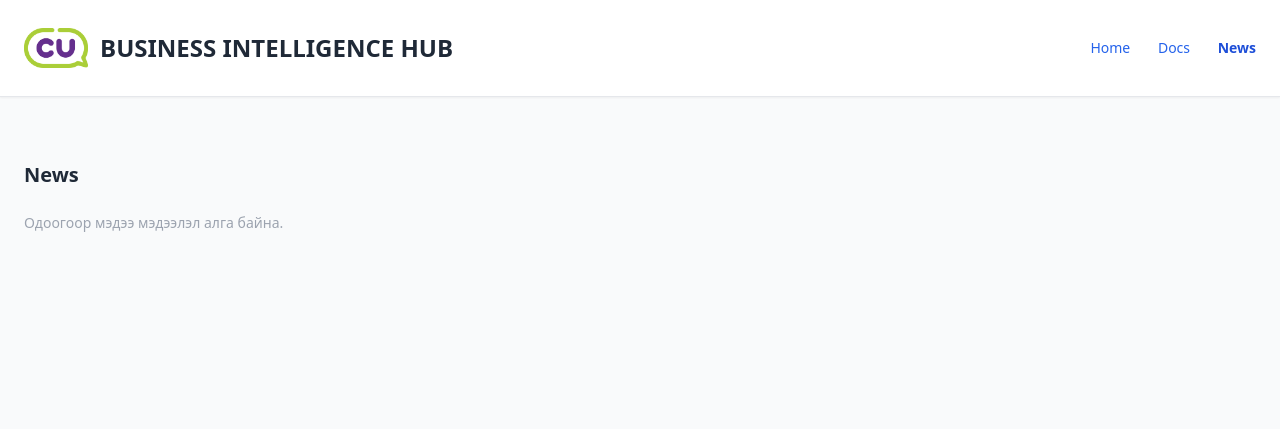
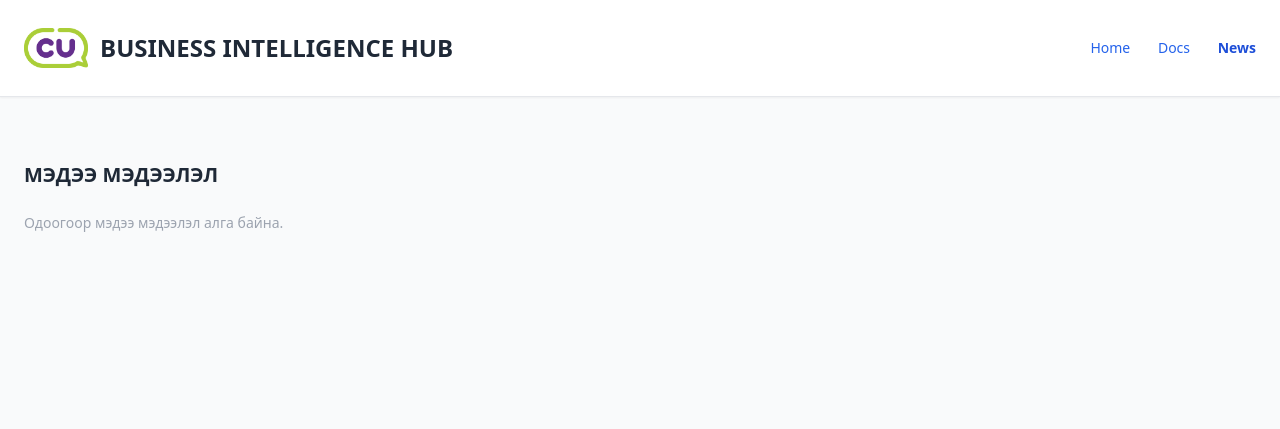
Before and after one commit to Baljka5/bi-report-dashboard, a Django app: page /news/ in a window 1280 px wide. Shown: the top 429 px of the page. Run offline with Django 3.2, Linux system fonts and the light colour scheme; data that the repository does not hold is empty; some libraries are stand-ins or nearby versions.

```diff
--- a/bi_report/report_app/views.py
+++ b/bi_report/report_app/views.py
@@ -1,5 +1,8 @@
 from django.shortcuts import render, get_object_or_404
 from .models import News, Category
+
+from django.db.models.functions import TruncMonth
+from django.db.models import Count
 
 
 def dashboard_view(request):
@@ -23,9 +26,25 @@ def docs_view(request):
 
 
 def news_view(request):
-    news_items = News.objects.order_by('-published_at')
+    # Сар бүр мэдээг group-лэж авах
+    news_by_month = News.objects.annotate(month=TruncMonth('published_at')).order_by('-month', '-published_at')
+    months = {}
+
+    for news in news_by_month:
+        month_name = news.published_at.strftime('%Y-%m')
+        if month_name not in months:
+            months[month_name] = []
+        months[month_name].append(news)
 
     return render(request, 'report_app/news.html', {
-        'news_items': news_items,
+        'months': months,
         'active_menu': 'news',
     })
+
+
+def news_detail_view(request, news_id):
+    news = get_object_or_404(News, id=news_id)
+    return render(request, 'report_app/news_details.html', {
+        'news': news,
+        'active_menu': 'news',
+    })
--- a/bi_report/settings.py
+++ b/bi_report/settings.py
@@ -119,7 +119,7 @@ USE_I18N = True
 
 USE_L10N = True
 
-USE_TZ = True
+USE_TZ = False
 
 
 # Static files (CSS, JavaScript, Images)
--- a/bi_report/urls.py
+++ b/bi_report/urls.py
@@ -18,12 +18,13 @@ from django.conf import settings
 from django.conf.urls.static import static
 from django.contrib import admin
 from django.urls import path
-from bi_report.report_app.views import dashboard_view, docs_view, news_view
+from bi_report.report_app.views import dashboard_view, docs_view, news_view, news_detail_view
 
 urlpatterns = [
     path('', dashboard_view, name='dashboard'),  # Home
     path('docs/', docs_view, name='docs'),  # Docs
     path('news/', news_view, name='news'),  # News
+    path('news/<int:news_id>/', news_detail_view, name='news_detail'),
     path('admin/', admin.site.urls),
 ]
 
--- a/templates/report_app/dashboard.html
+++ b/templates/report_app/dashboard.html
@@ -88,7 +88,7 @@
         <!-- Right Side: News -->
         <div class="w-full md:w-80 flex-shrink-0">
             <section>
-                <h2 class="font-semibold text-gray-900 mb-3">Мэдээ мэдээлэл</h2>
+                <h2 class="font-semibold text-gray-900 mb-3">МЭДЭЭ МЭДЭЭЛЭЛ</h2>
                 <ul class="space-y-4">
                     {% for news in news_items %}
                         <li class="bg-white p-4 rounded shadow-sm border border-gray-100">
--- a/templates/report_app/news.html
+++ b/templates/report_app/news.html
@@ -2,17 +2,23 @@
 
 {% block content %}
     <div class="max-w-7xl mx-auto px-6 py-16 text-sm">
-        <h2 class="text-xl font-bold mb-6">News</h2>
+        <h2 class="text-xl font-bold mb-6">МЭДЭЭ МЭДЭЭЛЭЛ</h2>
+        {% for month, news_list in months.items %}
+            <div class="mb-8">
+                <h3 class="text-lg font-semibold text-gray-700 mb-4">{{ month }}</h3>
                 <ul class="space-y-4">
-            {% for news in news_items %}
+                    {% for news in news_list %}
                         <li class="bg-white p-4 rounded shadow-sm border border-gray-100">
-                    <h3 class="font-semibold text-gray-800">{{ news.title }}</h3>
+                            <a href="{% url 'news_detail' news.id %}"
+                               class="text-blue-600 hover:underline text-lg font-semibold">{{ news.title }}</a>
                             <p class="text-xs text-gray-500 mb-1">{{ news.published_at|date:"Y-m-d H:i" }}</p>
                             <p class="text-gray-700 text-sm">{{ news.content|truncatechars:100 }}</p>
                         </li>
-            {% empty %}
-                <li class="text-gray-400">Одоогоор мэдээ мэдээлэл алга байна.</li>
                     {% endfor %}
                 </ul>
             </div>
+        {% empty %}
+            <p class="text-gray-400">Одоогоор мэдээ мэдээлэл алга байна.</p>
+        {% endfor %}
+    </div>
 {% endblock %}
```
Also changed, not shown: templates/report_app/news_details.html (added, +13 -0 lines). Lines whose indentation alone changed are shown as unchanged.
